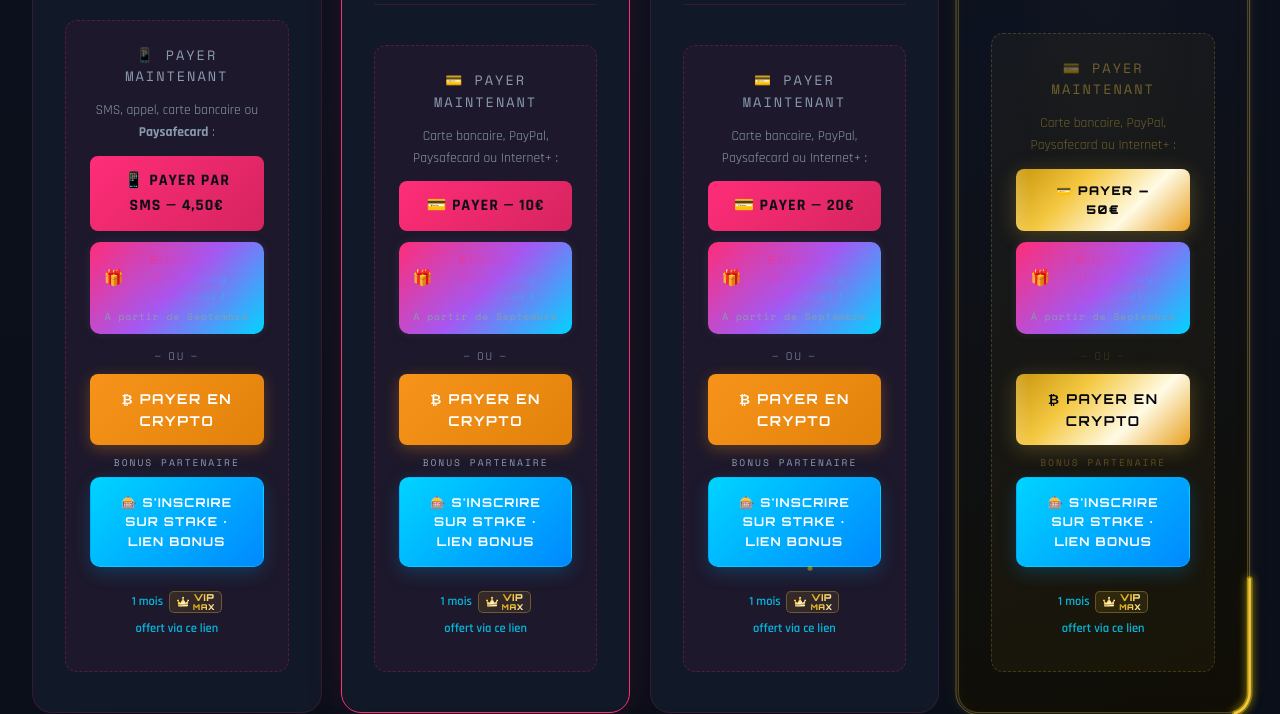
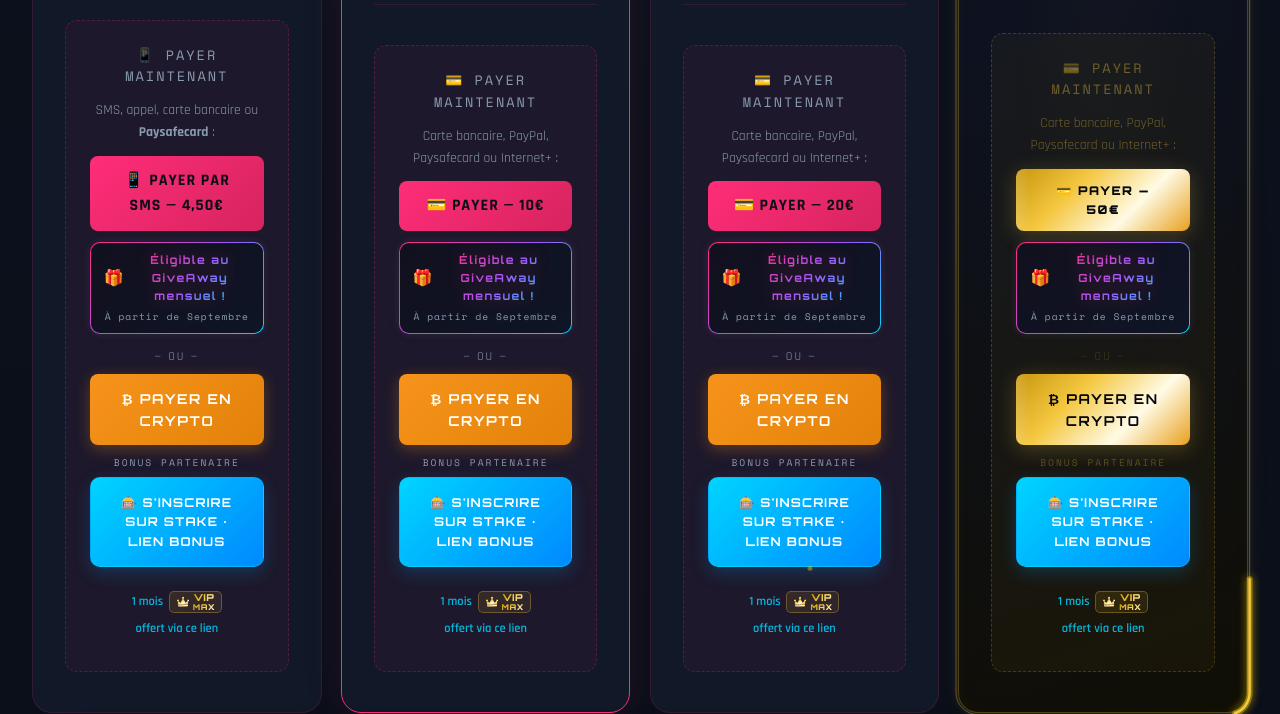
Before and after one commit to stratedgepronos-code/stratedge-site, a PHP site: page /index.php in a window 1280 px wide. Shown: the part 3492-4206 px from the top of the page. Run offline with PHP 8.4, Linux system fonts and the light colour scheme; the visitor is signed in with stand-in values (Sample User, id 1); data comes from the database, SQL or seed files in the repository; data that the repository does not hold is empty.

Commit message:
chore: update index.php
Made-with: Cursor

```diff
--- a/public_html/index.php
+++ b/public_html/index.php
@@ -186,7 +186,7 @@ $abonnement = $membre ? getAbonnementActif($membre['id']) : null;
     .starpass-info { font-size: 0.75rem; color: var(--text-muted); margin-top: 0.5rem; }
     .crypto-btn { display: flex; align-items: center; justify-content: center; gap: 8px; width: 100%; padding: 14px 24px; margin-top: 0.5rem; background: linear-gradient(135deg, #f7931a, #e2820a); color: #fff; font-family: 'Orbitron', sans-serif; font-size: 0.85rem; font-weight: 700; letter-spacing: 1.5px; text-transform: uppercase; border: none; border-radius: 8px; cursor: pointer; text-decoration: none; transition: all 0.3s ease; box-shadow: 0 4px 15px rgba(247,147,26,0.3); }
     .crypto-btn:hover { background: linear-gradient(135deg, #ffaa33, #f7931a); box-shadow: 0 6px 25px rgba(247,147,26,0.5); transform: translateY(-2px); }
-    .giveaway-badge { margin-top: 0.7rem; padding: 0.55rem 0.8rem; border-radius: 10px; border: 1px solid transparent; position: relative; text-align: center; animation: giveawayPulse 3s ease-in-out infinite; background: linear-gradient(135deg, rgba(255,45,120,0.08), rgba(0,212,255,0.08)) padding-box, linear-gradient(135deg, #ff2d78, #a855f7, #00d4ff) border-box; }
+    .giveaway-badge { margin-top: 0.7rem; padding: 0.55rem 0.8rem; border-radius: 10px; border: 1px solid transparent; position: relative; text-align: center; animation: giveawayPulse 3s ease-in-out infinite; background: linear-gradient(135deg, #12101f, #0e1525) padding-box, linear-gradient(135deg, #ff2d78, #a855f7, #00d4ff) border-box; }
     .giveaway-badge .gw-emoji { position: relative; z-index: 2; }
     .giveaway-badge .gw-txt { font-family: 'Orbitron', sans-serif; font-size: 0.7rem; font-weight: 700; letter-spacing: 1.5px; background: linear-gradient(135deg, #ff2d78, #a855f7, #00d4ff); -webkit-background-clip: text; -webkit-text-fill-color: transparent; filter: drop-shadow(0 0 8px rgba(255,45,120,0.3)); }
     .giveaway-badge .gw-main { display: flex; align-items: center; justify-content: center; gap: 0.4rem; position: relative; z-index: 2; }
```
